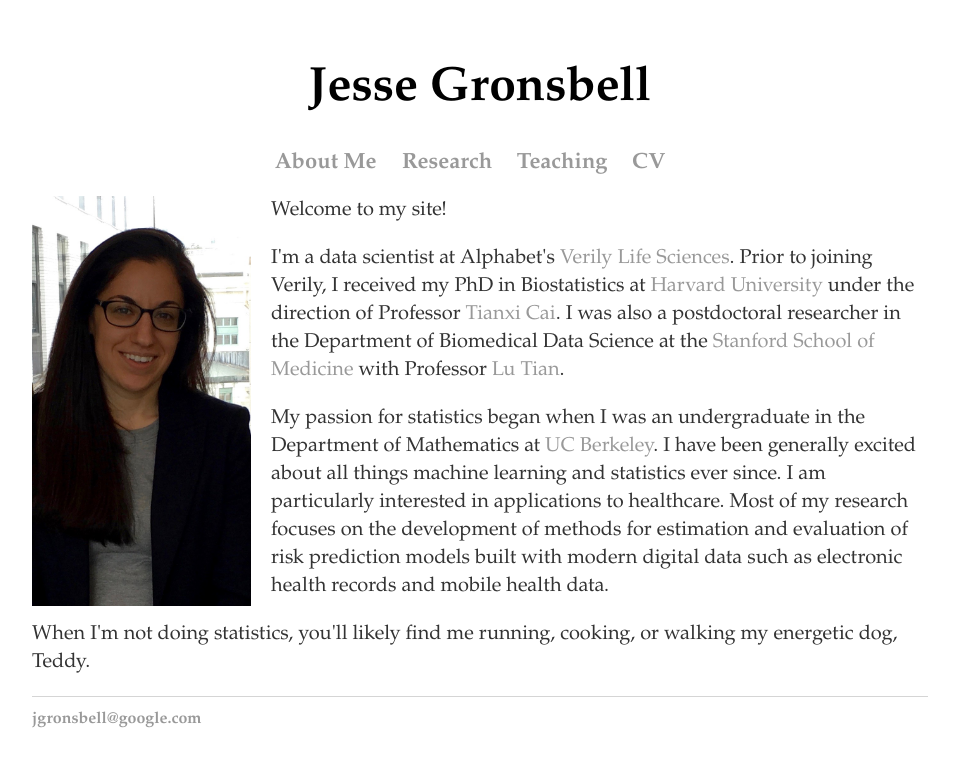
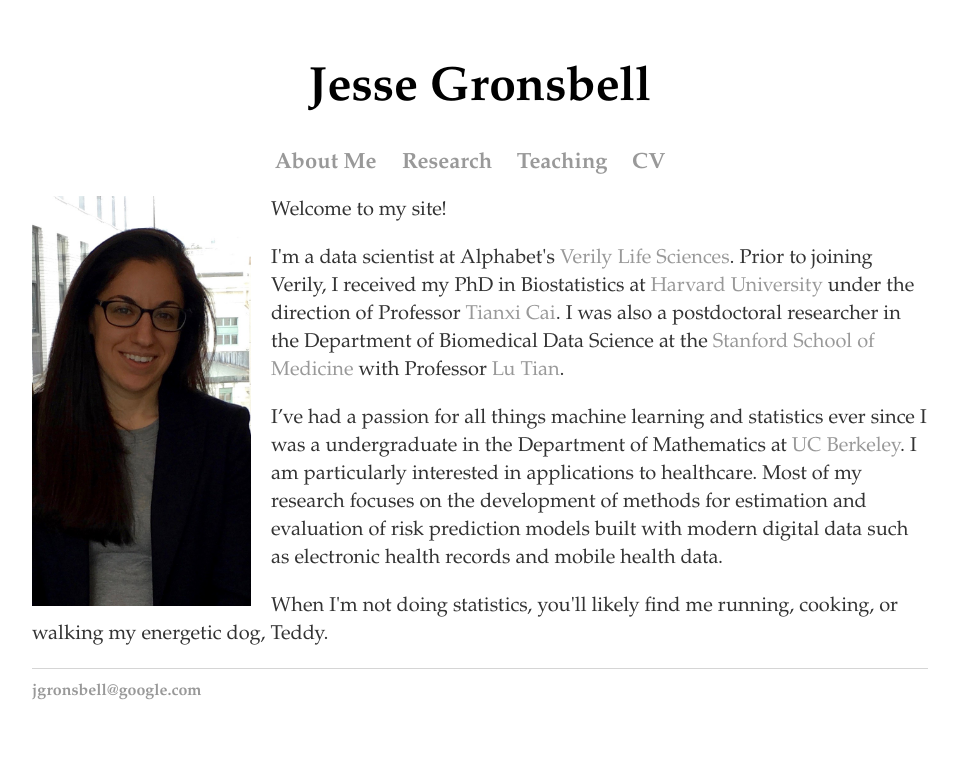
Before and after one commit to jgrons/old_website, a Jekyll site: the page built from index.html, in a window 1280 px wide. Shown: the top 767 px of the page, without its empty margins (160-1119 px from the left). Built offline with Jekyll 4.4.1, drawn with Linux system fonts in a browser that asks for light colours.

Commit message:
Update index.html

```diff
--- a/index.html
+++ b/index.html
@@ -27,9 +27,9 @@
 	</p>
 
 	<p style="font-size:20px; font-family: palatino">
-		My passion for statistics began when I was an undergraduate in the Department of Mathematics at <a href="https://math.berkeley.edu/">UC Berkeley</a>.
-		I have been generally excited about all things machine learning and statistics ever since.
-		I am particularly interested in applications to healthcare.  Most of my research focuses on the development
+		I’ve had a passion for all things machine learning and statistics ever since I was a undergraduate in the Department of Mathematics
+		at <a href="https://math.berkeley.edu/">UC Berkeley</a>.  I am particularly interested in applications to healthcare.
+		Most of my research focuses on the development
 		of methods for estimation and evaluation of risk prediction models built with
 		modern digital data such as electronic health records and mobile health data.
 
```
